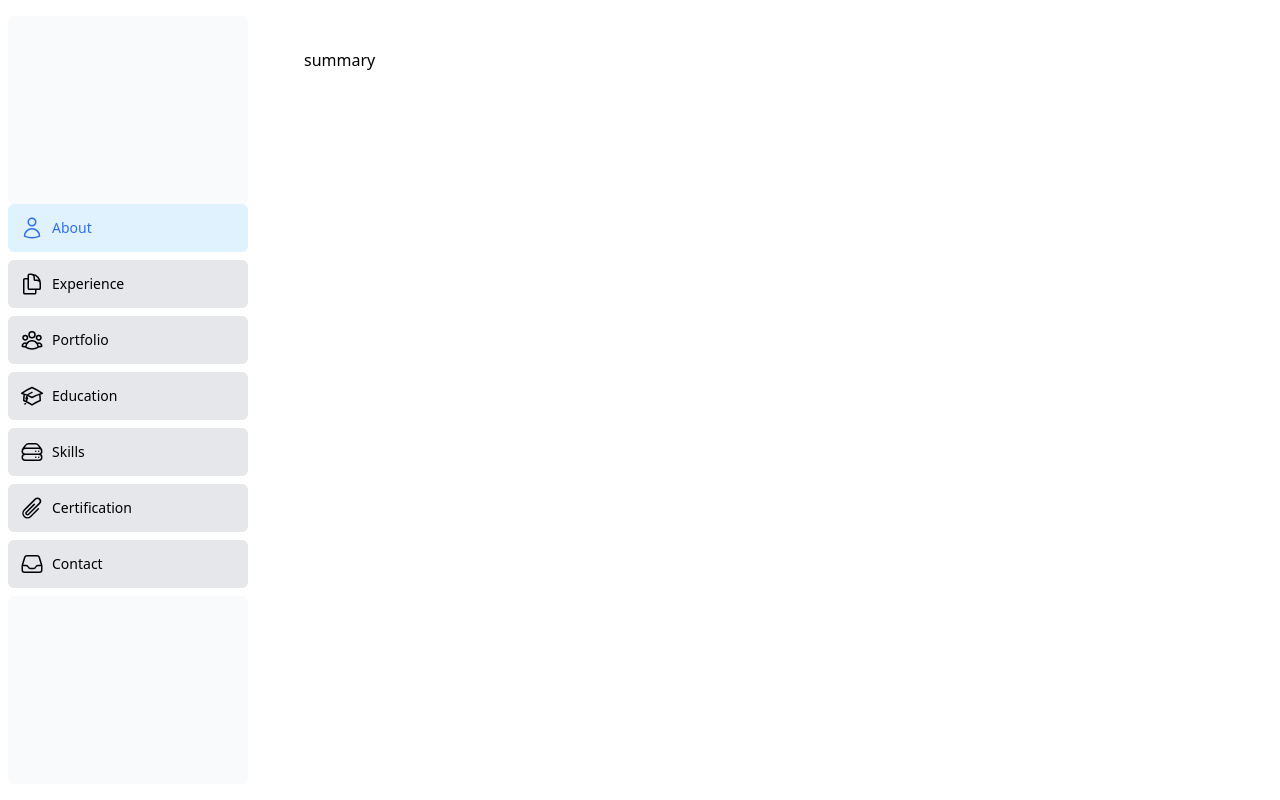
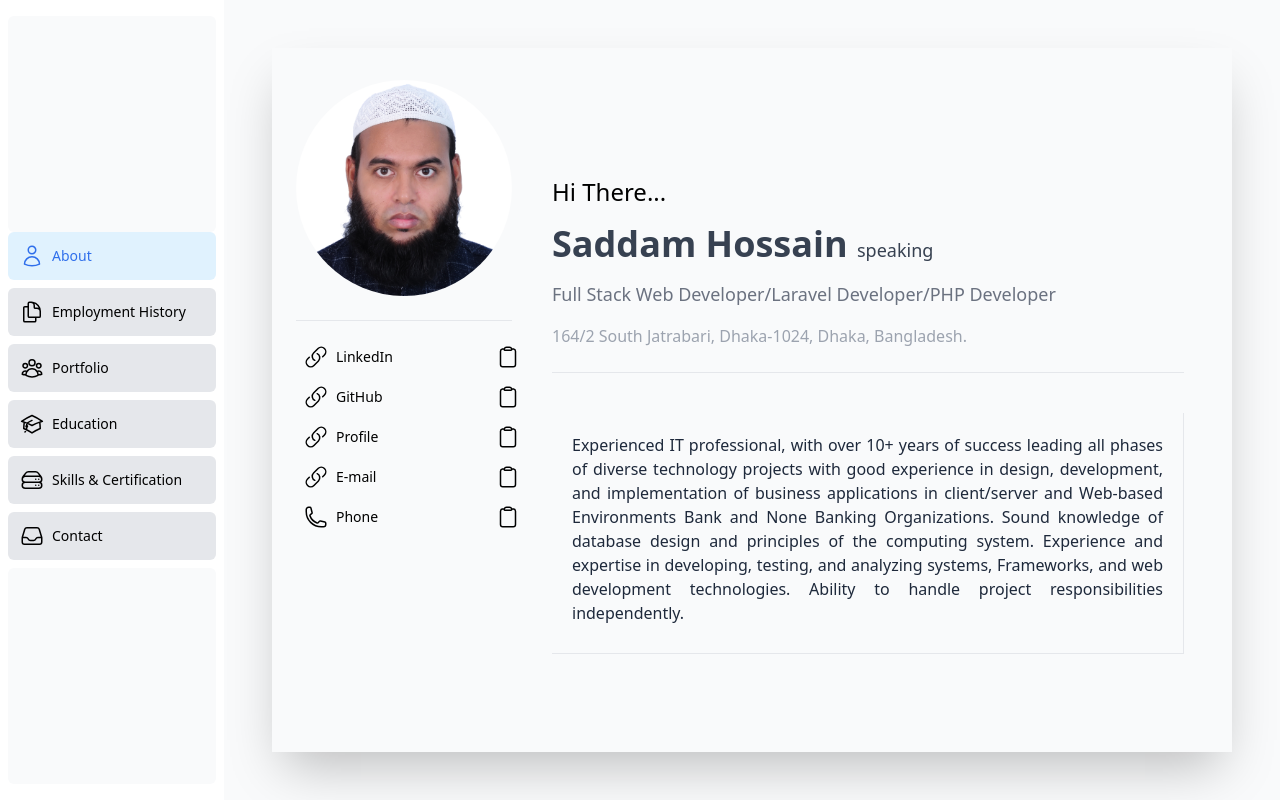
Before and after one commit to saddam311291/saddam311291.github.io, a Next.js app: page / in a window 1280 px wide. Built offline with nearby package versions, Linux system fonts and the light colour scheme.

Commit message:
summary page done.

```diff
--- a/app/page.tsx
+++ b/app/page.tsx
@@ -5,16 +5,30 @@ import Image from 'next/image';
 import Link from 'next/link';
 import { lusitana } from './ui/fonts';
 import SideNav from "@/app/ui/sidebar/sidenav";
+import AppImage from "@/app/ui/summary/appimage";
+import SummaryText from "@/app/ui/summary/summarytext";
+import NavLinks from "@/app/ui/summary/nav-links";
 
 export default function Page() {
   return (
     <div className="flex h-screen flex-col md:flex-row md:overflow-hidden">
-    <div className="w-full flex-none md:w-64">
-      <SideNav/>
+    <div className="w-full flex-col md:w-56 ">
+      <SideNav />
     </div>
-    <div className="flex-grow p-6 md:overflow-y-auto md:p-12">
-      <p>summary</p>
+    <div className="flex-grow p-6 md:overflow-y-auto bg-gray-50  md:p-12 flex flex-col md:flex-row md:overflow-hidden">
+      <div className="flex flex-col w-full shadow-2xl bg-gray-150 md:flex-grow p-4 md:overflow-hidden md:flex-row">
+        <div className="flex flex-col md:flex-shrink-0 md:w-1/4   md:overflow-hidden">
+          <AppImage />
+          <NavLinks />
+        </div>
+        <div className="flex flex-col bg-gray-150 md:flex-grow p-4 md:mt-10 md:overflow-hidden md:w-3/4">
+          {/* <AppImage /> */}
+          <SummaryText />
+        </div>
+      </div>
     </div>
   </div>
+
+
   );
 }
--- a/app/pages/layout.tsx
+++ b/app/pages/layout.tsx
@@ -1,4 +1,5 @@
 import SideNav from "@/app/ui/sidebar/sidenav";
+
 
 export default function Layout({ children }: { children: React.ReactNode }) {
     return (
--- a/app/ui/sidebar/nav-links.tsx
+++ b/app/ui/sidebar/nav-links.tsx
@@ -18,11 +18,10 @@ import { usePathname } from 'next/navigation';
 // Depending on the size of the application, this would be stored in a database.
 const links = [
   { name: 'About', href: '/', icon: UserIcon },
-  { name: 'Experience', href: '/pages/experience', icon: DocumentDuplicateIcon },
+  { name: 'Employment History', href: '/pages/experience', icon: DocumentDuplicateIcon },
   { name: 'Portfolio', href: '/pages/portfolio',  icon: UserGroupIcon, },
   { name: 'Education', href: '/pages/education', icon: AcademicCapIcon, },
-  { name: 'Skills', href: '/pages/skills', icon: ServerStackIcon },
-  { name: 'Certification ', href: '/pages/certification', icon:PaperClipIcon },
+  { name: 'Skills & Certification', href: '/pages/skills', icon: ServerStackIcon },
   { name: 'Contact ', href: '/pages/contact', icon: InboxIcon },
 
 ];
@@ -37,16 +36,18 @@ export default function NavLinks() {
           <a key={link.name}
             href={link.href}
             className={clsx(
-              'flex h-[48px] grow items-center justify-center gap-2 rounded-md bg-gray-200 p-3 text-sm font-medium hover:bg-sky-100 hover:text-blue-600 md:flex-none md:justify-start md:p-2 md:px-3',
+              'flex h-[48px] grow items-center justify-center gap-2 rounded-md bg-gray-200 p-0 text-sm font-medium hover:bg-sky-100 hover:text-blue-600 md:flex-none md:justify-start md:p-2 md:px-3',
               {
                 'bg-sky-100 text-blue-600': pathname === link.href,
               },
-            )}
+            )
+          }
             > <LinkIcon className="w-6" />
             <p className="hidden md:block">{link.name}</p>
           </a>
         );
-      })}
+      })
+      }
     </>
   );
 }
--- a/app/ui/sidebar/sidenav.tsx
+++ b/app/ui/sidebar/sidenav.tsx
@@ -4,7 +4,7 @@ import { PowerIcon } from '@heroicons/react/24/outline';
 
 export default function SideNav() {
   return (
-    <div className="flex h-full flex-col px-3 py-4 md:px-2">
+    <div className="flex h-full flex-col px-3 py-4 md:px-2 md:w-56">
       <div className="hidden h-auto w-full grow rounded-md bg-gray-50 md:block"></div>
       <div className="flex grow flex-row justify-between space-x-2 md:flex-col md:space-x-0 md:space-y-2">
         <NavLinks />
--- /dev/null
+++ b/app/ui/summary/appimage.tsx
@@ -0,0 +1,17 @@
+import Link from 'next/link';
+import Image from 'next/image';
+import profilePicture from "@/public/profile.jpg";
+
+export default function AppImage(){
+  return (
+    <div className="flex h-auto flex-col px-3 py-4  md:px-2">
+       <div className="flex items-center justify-between border-b pb-4">
+            <div className="mb-2 flex items-center">
+              <Image src={profilePicture} className="mr-2 rounded-full"
+                width={400}  height={400} alt= 'profile picture' />
+              </div>
+        </div>
+
+    </div>
+  );
+}
--- /dev/null
+++ b/app/ui/summary/nav-links.tsx
@@ -0,0 +1,66 @@
+'use client';
+import {
+  LinkIcon,
+  PhoneIcon,
+  ClipboardIcon
+} from '@heroicons/react/24/outline';
+import clsx from 'clsx';
+import { usePathname } from 'next/navigation';
+import { useState } from 'react';
+
+// Map of links to display in the side navigation.
+// Depending on the size of the application, this would be stored in a database.
+const links = [
+  { name: 'LinkedIn', href: 'https://www.linkedin.com/in/saddam311291', icon: LinkIcon , copyText: 'https://www.linkedin.com/in/saddam311291/'},
+  { name: 'GitHub', href: 'https://github.com/saddam311291', icon: LinkIcon , copyText: 'https://github.com/saddam311291/' },
+  { name: 'Profile', href: 'https://saddam311291.github.io/',  icon: LinkIcon, copyText: 'https://saddam311291.github.io/' },
+  { name: 'E-mail ', href: 'mailto:saddam@example.com', icon: LinkIcon, copyText: 'saddam311291@gmail.com' },
+  { name: 'Phone  ', href: 'tel:+8801715480371', icon: PhoneIcon, copyText: '+8801715480371' }
+];
+
+export default function NavLinks() {
+  const pathname = usePathname();
+  const [copied, setCopied] = useState(null);
+
+  const handleCopy = (text, index) => {
+    navigator.clipboard.writeText(text);
+    setCopied(index);
+    setTimeout(() => setCopied(null), 2000); // Reset copy state after 2 seconds
+  };
+
+  return (
+    <>
+      {links.map((link, index) => {
+        const LinkIcon = link.icon;
+        return (
+          <div key={link.name} className="flex items-center justify-between gap-2">
+            <a
+              href={link.href}
+              className={clsx(
+                'flex h-[40px] grow items-center justify-center gap-2 rounded-md p-0 text-sm font-medium hover:bg-sky-100 hover:text-blue-600 md:flex-none md:justify-start md:p-4 md:px-4',
+                {
+                  'bg-sky-100 text-blue-600': pathname === link.href,
+                },
+              )}
+              target={link.href.startsWith('http') ? '_blank' : '_self'} // Open external links in a new tab
+              rel={link.href.startsWith('http') ? 'noopener noreferrer' : undefined} // Security best practices for external links
+            >
+              <LinkIcon className="w-6" />
+              <p className="block">{link.name}</p>
+            </a>
+            {link.copyText && (
+              <div className="flex items-center">
+                <ClipboardIcon
+                  className="w-6 cursor-pointer hover:text-blue-600"
+                  onClick={() => handleCopy(link.copyText, index)}
+                  title="Copy"
+                />
+                {copied === index && <span className="text-green-600 ml-2">Copied!</span>}
+              </div>
+            )}
+          </div>
+        );
+      })}
+    </>
+  );
+}
--- /dev/null
+++ b/app/ui/summary/summarytext.tsx
@@ -0,0 +1,32 @@
+
+import Link from 'next/link';
+import { PowerIcon } from '@heroicons/react/24/outline';
+
+export default function SummaryText() {
+  return (
+    <div className="flex h-full flex-col px-3 py-4  md:px-4">
+    <div className="flex items-center justify-between border-b  pb-4">
+          <div className="mb-2 flex items-center">
+            <div>
+              <h4 className="mt-10 text-sm md:text-2xl ">Hi There...</h4>
+              <h4 className="my-4 text-gray-700 font-bold text-xl md:text-4xl">Saddam Hossain <span className='font-normal text-sm md:text-lg'>speaking</span></h4>
+              <h4 className="text-sm  text-gray-500  md:text-lg ">Full Stack Web Developer/Laravel Developer/PHP Developer</h4>
+              <h4 className="mt-4 text-xs  text-gray-400  md:text-base ">164/2 South Jatrabari, Dhaka-1024, Dhaka, Bangladesh.</h4>
+            </div>
+          </div>
+     </div>
+     <div className="flex items-center justify-between border-b border-r  my-10 p-5">
+          <div className=" mb-2 flex items-center  ">
+            <div>
+              <p className="text-xs text-justify text-slate-800  md:text-base ">Experienced IT professional, with over 10+ years of success leading all phases of diverse technology projects with good experience in
+              design, development, and implementation of business applications in client/server and Web-based Environments Bank and None
+              Banking Organizations. Sound knowledge of database design and principles of the computing system. Experience and expertise in
+              developing, testing, and analyzing systems, Frameworks, and web development technologies. Ability to handle project
+              responsibilities independently.</p>
+            </div>
+          </div>
+     </div>
+ </div>
+
+  );
+}
```
Also changed, not shown: public/profile.jpg (added).
